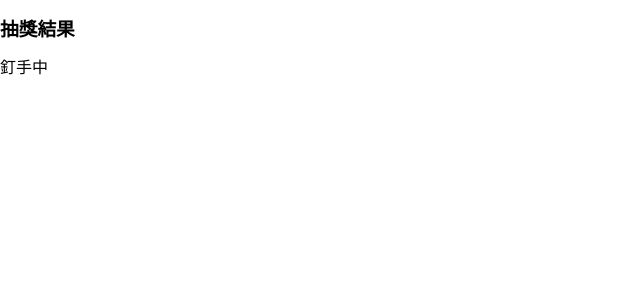
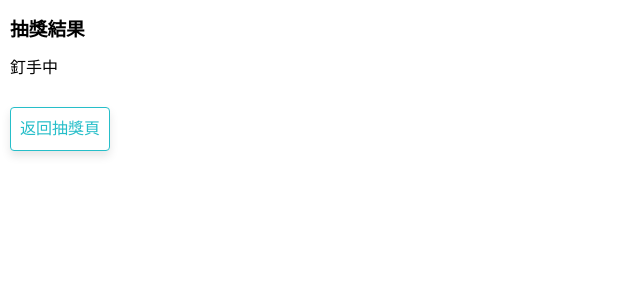
Before and after one commit to MechaChen/langlive_lottery, a Next.js app: page /1 in a window 1280 px wide. Shown: the top 300 px of the page, without its empty margins (0-640 px from the left). Built offline with nearby package versions, Linux system fonts and the light colour scheme.

Commit message:
feature: 在結果頁新增返回按鈕

```diff
--- a/pages/[id].tsx
+++ b/pages/[id].tsx
@@ -2,10 +2,13 @@ import { useState, useEffect } from 'react'
 import { useSelector } from 'react-redux'
 import { RootState } from '@redux/store'
 import { I_Drawer } from '@redux/reducer'
+import { useRouter } from 'next/router'
+import * as Styled from './styles/owner'
 
 function Owner() {
     const { List } = useSelector((state: RootState) => state)
     const [owner, setOwner] = useState<I_Drawer>({ id: '', name: '' })
+    const router = useRouter()
 
     useEffect(() => {
         const id = window?.location.pathname.replace('/', '')
@@ -13,11 +16,16 @@ function Owner() {
         setOwner(owner)
     }, [])
 
+    const backToHome = () => {
+        router.push('/')
+    }
+
     return (
-        <div>
+        <Styled.Container>
             <h3>抽獎結果</h3>
             <div>{owner.name}</div>
-        </div>
+            <Styled.Button onClick={backToHome}>返回抽獎頁</Styled.Button>
+        </Styled.Container>
     )
 }
 
--- /dev/null
+++ b/pages/styles/owner.tsx
@@ -0,0 +1,19 @@
+import styled from 'styled-components'
+
+export const Container = styled.div`
+    max-width: 980px;
+    padding: 0 10px;
+    box-sizing: border-box;
+`
+export const Button = styled.button`
+    margin-top: 30px;
+    width: 100px;
+    line-height: 40px;
+    color: #26bec9;
+    box-sizing: border-box;
+    border-radius: 4px;
+    box-shadow: 0 5px 10px rgb(0 0 0 / 10%);
+    border: 1px solid #26bec9;
+    background-color: #fff;
+    cursor: pointer;
+`
```
